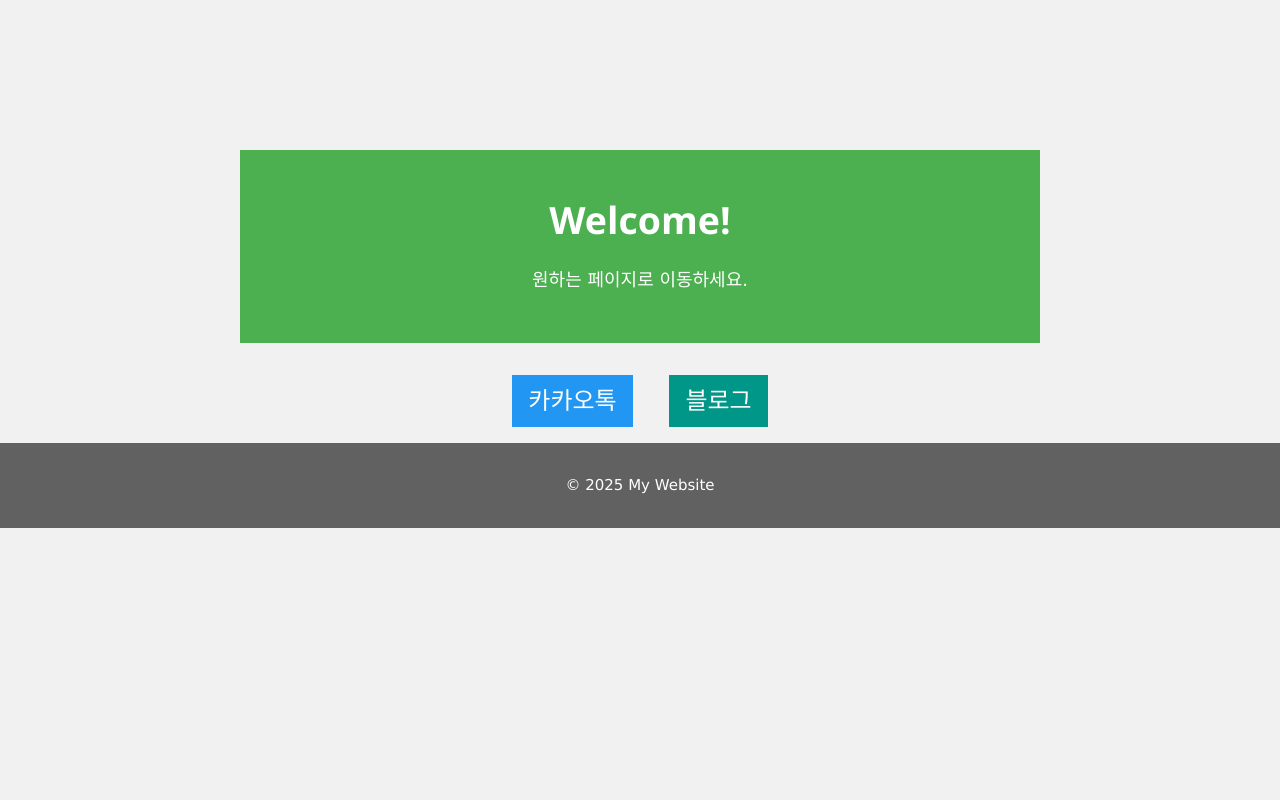
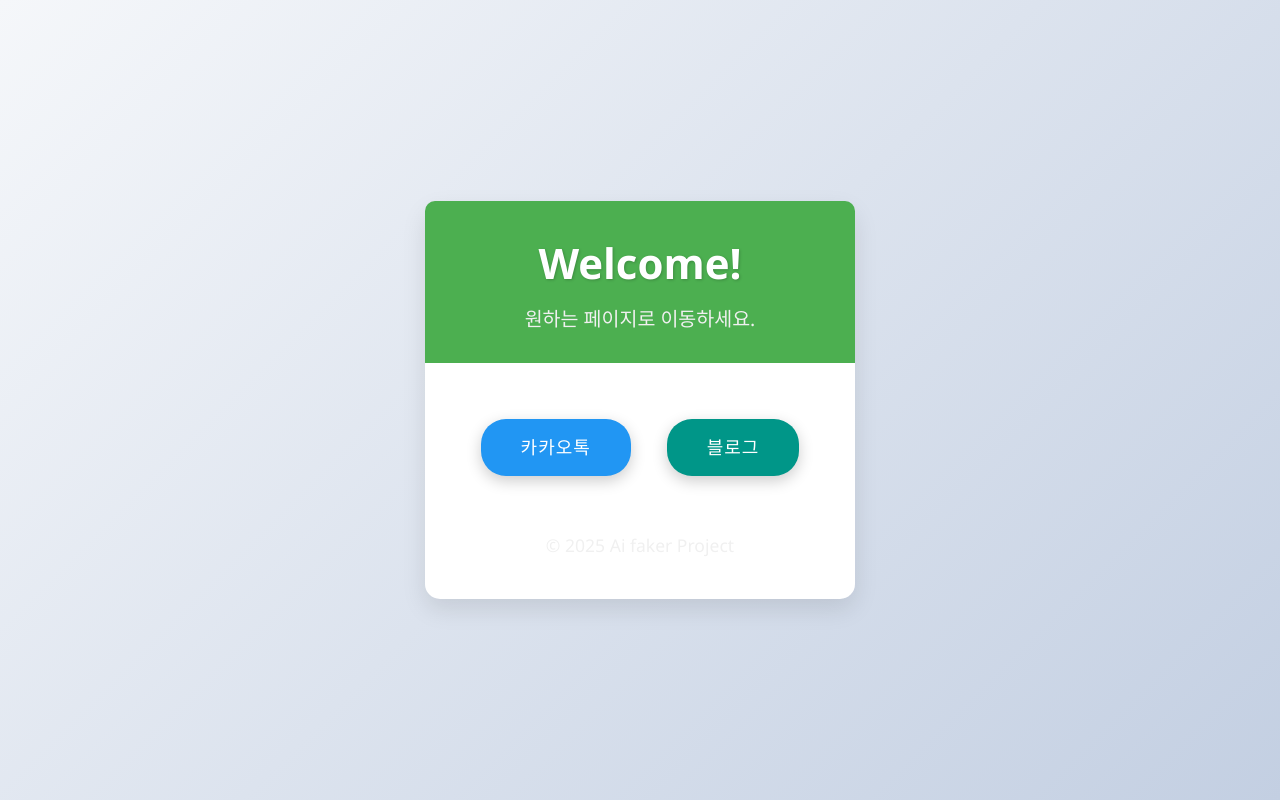
Before and after one commit to hyundairotemai2/AIFAKER, a plain HTML site: page main_dir/templates/main.html in a window 1280 px wide. Drawn offline with nearby package versions, Linux system fonts and the light colour scheme.

```diff
--- a/main_dir/templates/main.html
+++ b/main_dir/templates/main.html
@@ -5,24 +5,88 @@
     <meta name="viewport" content="width=device-width, initial-scale=1.0">
     <title>Welcome</title>
     <link rel="stylesheet" href="https://www.w3schools.com/w3css/4/w3.css">
+    <style>
+        body {
+            background: linear-gradient(135deg, #f5f7fa 0%, #c3cfe2 100%);
+            font-family: 'Segoe UI', Tahoma, Geneva, Verdana, sans-serif;
+            height: 100vh;
+            display: flex;
+            justify-content: center;
+            align-items: center;
+            margin: 0;
+        }
+        .container {
+            max-width: 900px;
+            text-align: center;
+            background: white;
+            padding: 40px;
+            border-radius: 15px;
+            box-shadow: 0 10px 25px rgba(0, 0, 0, 0.1);
+        }
+        .header {
+            background: #4CAF50;
+            color: white;
+            padding: 30px;
+            border-radius: 10px 10px 0 0;
+            margin: -40px -40px 30px -40px;
+        }
+        h1 {
+            font-weight: 700;
+            font-size: 2.8em;
+            margin: 0;
+            text-shadow: 1px 1px 3px rgba(0, 0, 0, 0.2);
+        }
+        p {
+            font-size: 1.3em;
+            margin: 10px 0 0;
+            color: #f0f0f0;
+        }
+        .button-container {
+            margin-top: 40px;
+        }
+        .w3-button {
+            padding: 15px 40px;
+            font-size: 1.2em;
+            border-radius: 25px;
+            transition: all 0.3s ease;
+            box-shadow: 0 5px 15px rgba(0, 0, 0, 0.2);
+            text-transform: uppercase;
+            letter-spacing: 1px;
+        }
+        .w3-button:hover {
+            transform: translateY(-3px);
+            box-shadow: 0 8px 20px rgba(0, 0, 0, 0.3);
+        }
+        .w3-blue {
+            background: #2196F3;
+        }
+        .w3-teal {
+            background: #26A69A;
+        }
+        footer {
+            margin-top: 40px;
+            color: #000;
+            font-size: 0.9em;
+        }
+    </style>
 </head>
-<body class="w3-light-grey">
+<body>
 
-<div class="w3-content w3-center" style="max-width:800px; margin-top: 150px;">
-    <header class="w3-container w3-green w3-padding-32">
-        <h1 style="font-weight: bold; font-size: 2.5em;">Welcome!</h1>
-        <p style="font-size: 1.2em;">원하는 페이지로 이동하세요.</p>
+<div class="container">
+    <header class="header w3-container">
+        <h1>Welcome!</h1>
+        <p>원하는 페이지로 이동하세요.</p>
     </header>
 
-    <div class="w3-margin-top">
-        <button class="w3-button w3-blue w3-xlarge w3-margin" onclick="window.location.href='/login'">카카오톡</button>
-        <button class="w3-button w3-teal w3-xlarge w3-margin" onclick="window.location.href='/blog'">블로그</button>
+    <div class="button-container">
+        <button class="w3-button w3-blue w3-margin" onclick="window.location.href='/login'">카카오톡</button>
+        <button class="w3-button w3-teal w3-margin" onclick="window.location.href='/blog'">블로그</button>
     </div>
+
+    <footer class="w3-center">
+        <p>© 2025 Ai faker Project</p>
+    </footer>
 </div>
-
-<footer class="w3-container w3-dark-grey w3-padding-16 w3-center">
-    <p>© 2025 My Website</p>
-</footer>
 
 </body>
 </html>
```
Also changed, not shown: main_dir/templates/post_detail.html (+1 -1 lines), main_dir/templates/write copy.html (deleted, +0 -81 lines), main_dir/static/uploads/salmon.jpg (added).
